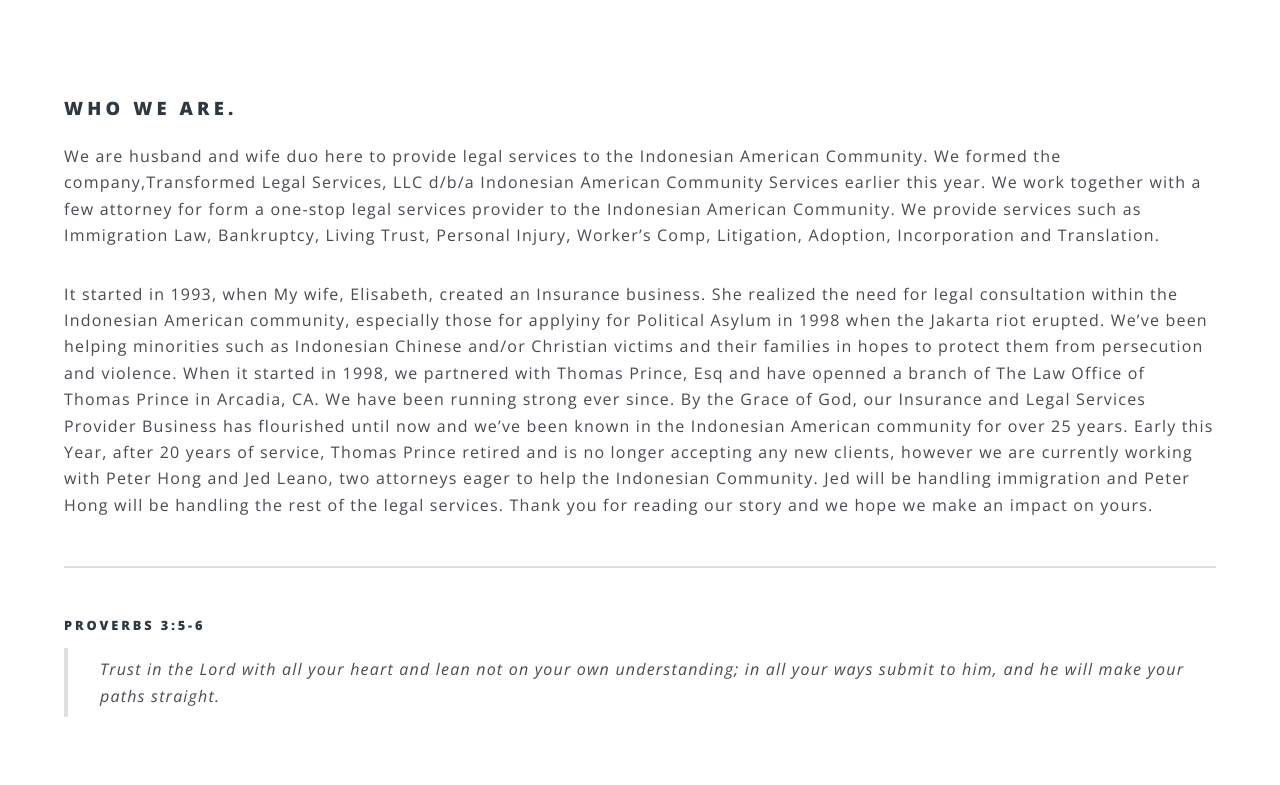
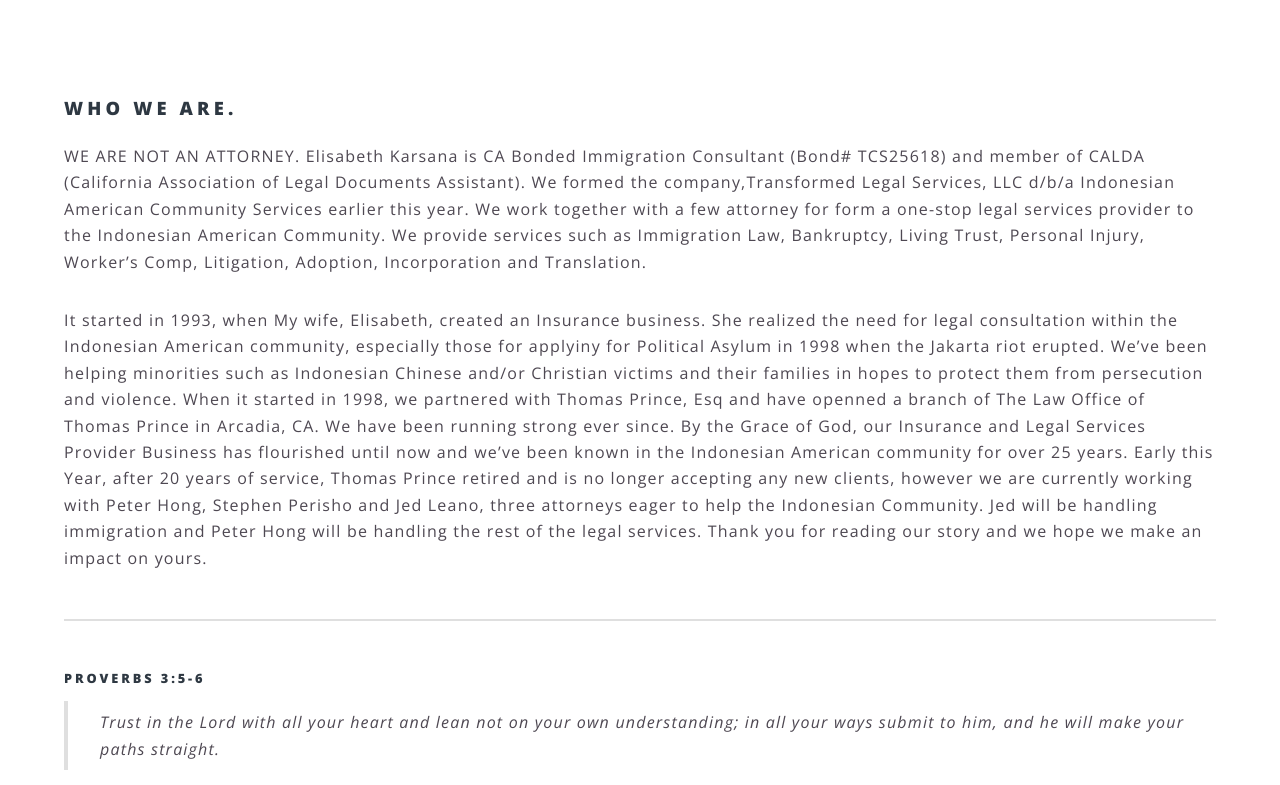
Before and after one commit to ekarsana/ekarsana.github.io, a Jekyll site: the page built from aboutus.html, in a window 1280 px wide and 900 px high, scrolled down 282 px, cut to the strip 115-900 px from the top of the window. Built offline with Jekyll 4.4.1, drawn with Linux system fonts in a browser that asks for light colours.

Commit message:
Update aboutus.html

```diff
--- a/aboutus.html
+++ b/aboutus.html
@@ -3,9 +3,9 @@
 title: About Us
 ---
 	<h3>Who we are.</h3>
-	<p>We are husband and wife duo here to provide legal services to the Indonesian American Community. We formed the company,Transformed Legal Services, LLC  d/b/a Indonesian American Community Services earlier this year. We work together with a few attorney for form a one-stop legal services provider to the Indonesian American Community. We provide services such as Immigration Law, Bankruptcy, Living Trust, Personal Injury, Worker’s Comp, Litigation, Adoption, Incorporation and Translation.</p>
+	<p>WE ARE NOT AN ATTORNEY. Elisabeth Karsana is CA Bonded Immigration Consultant (Bond# TCS25618) and member of CALDA (California Association of Legal Documents Assistant). We formed the company,Transformed Legal Services, LLC  d/b/a Indonesian American Community Services earlier this year. We work together with a few attorney for form a one-stop legal services provider to the Indonesian American Community. We provide services such as Immigration Law, Bankruptcy, Living Trust, Personal Injury, Worker’s Comp, Litigation, Adoption, Incorporation and Translation.</p>
 
-	<p>It started in 1993, when My wife, Elisabeth, created an Insurance business. She realized the need for legal consultation within the Indonesian American community, especially those for applyiny for Political Asylum in 1998 when the Jakarta riot erupted. We’ve been helping minorities such as Indonesian Chinese and/or Christian victims and their families in hopes to protect them from persecution and violence. When it started in 1998, we partnered with Thomas Prince, Esq and have openned a branch of The Law Office of Thomas Prince in Arcadia, CA. We have been running strong ever since. By the Grace of God, our Insurance and Legal Services Provider Business has flourished until now and we’ve been known in the Indonesian American community for over 25 years. Early this Year, after 20 years of service, Thomas Prince retired and is no longer accepting any new clients, however we are currently working with Peter Hong and Jed Leano, two attorneys eager to help the Indonesian Community. Jed will be handling immigration and Peter Hong will be handling the rest of the legal services. Thank you for reading our story and we hope we make an impact on yours.</p>
+	<p>It started in 1993, when My wife, Elisabeth, created an Insurance business. She realized the need for legal consultation within the Indonesian American community, especially those for applyiny for Political Asylum in 1998 when the Jakarta riot erupted. We’ve been helping minorities such as Indonesian Chinese and/or Christian victims and their families in hopes to protect them from persecution and violence. When it started in 1998, we partnered with Thomas Prince, Esq and have openned a branch of The Law Office of Thomas Prince in Arcadia, CA. We have been running strong ever since. By the Grace of God, our Insurance and Legal Services Provider Business has flourished until now and we’ve been known in the Indonesian American community for over 25 years. Early this Year, after 20 years of service, Thomas Prince retired and is no longer accepting any new clients, however we are currently working with Peter Hong, Stephen Perisho and Jed Leano, three attorneys eager to help the Indonesian Community. Jed will be handling immigration and Peter Hong will be handling the rest of the legal services. Thank you for reading our story and we hope we make an impact on yours.</p>
 
     <hr />
     <h5>Proverbs 3:5-6</h5>
```
